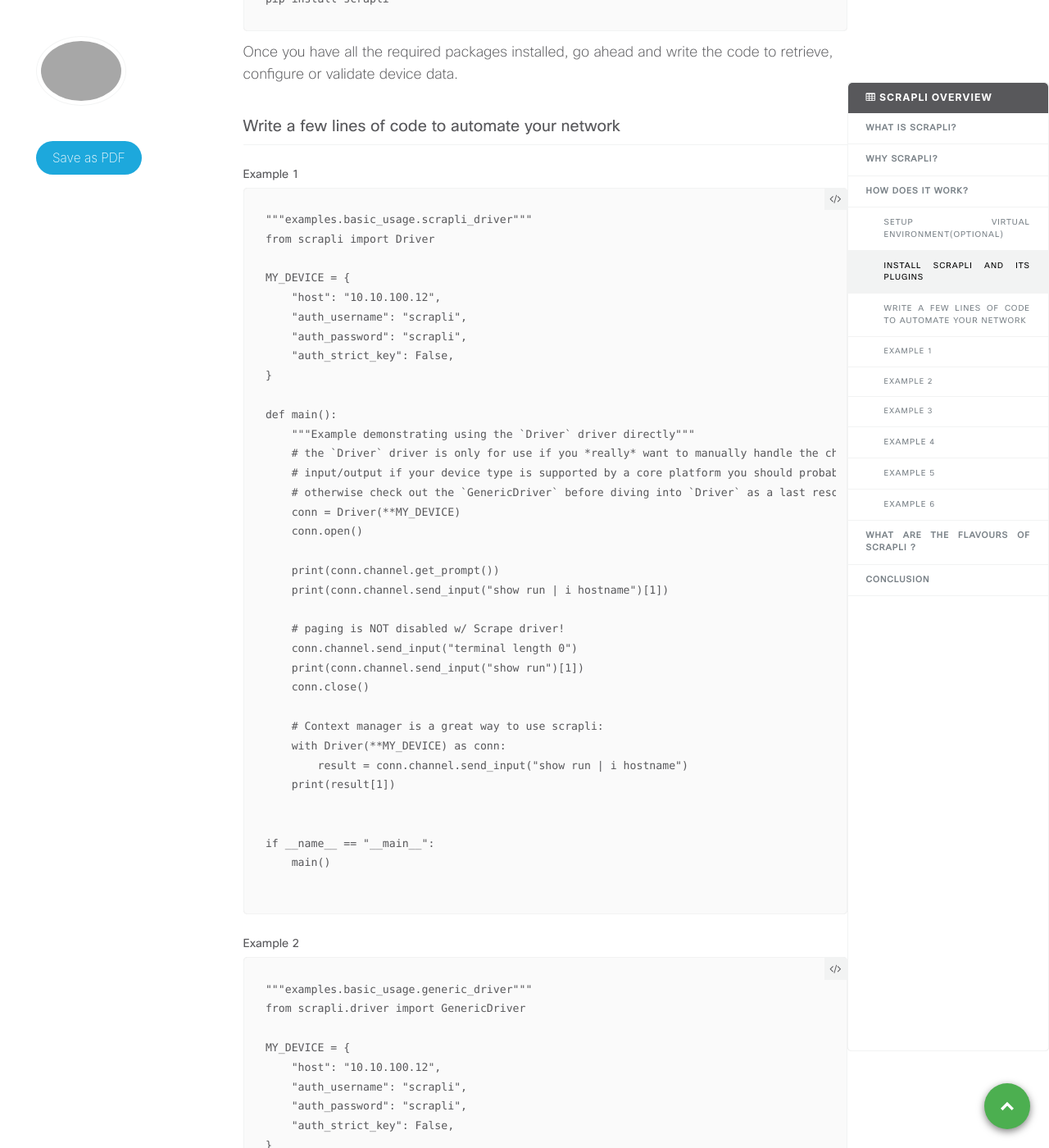
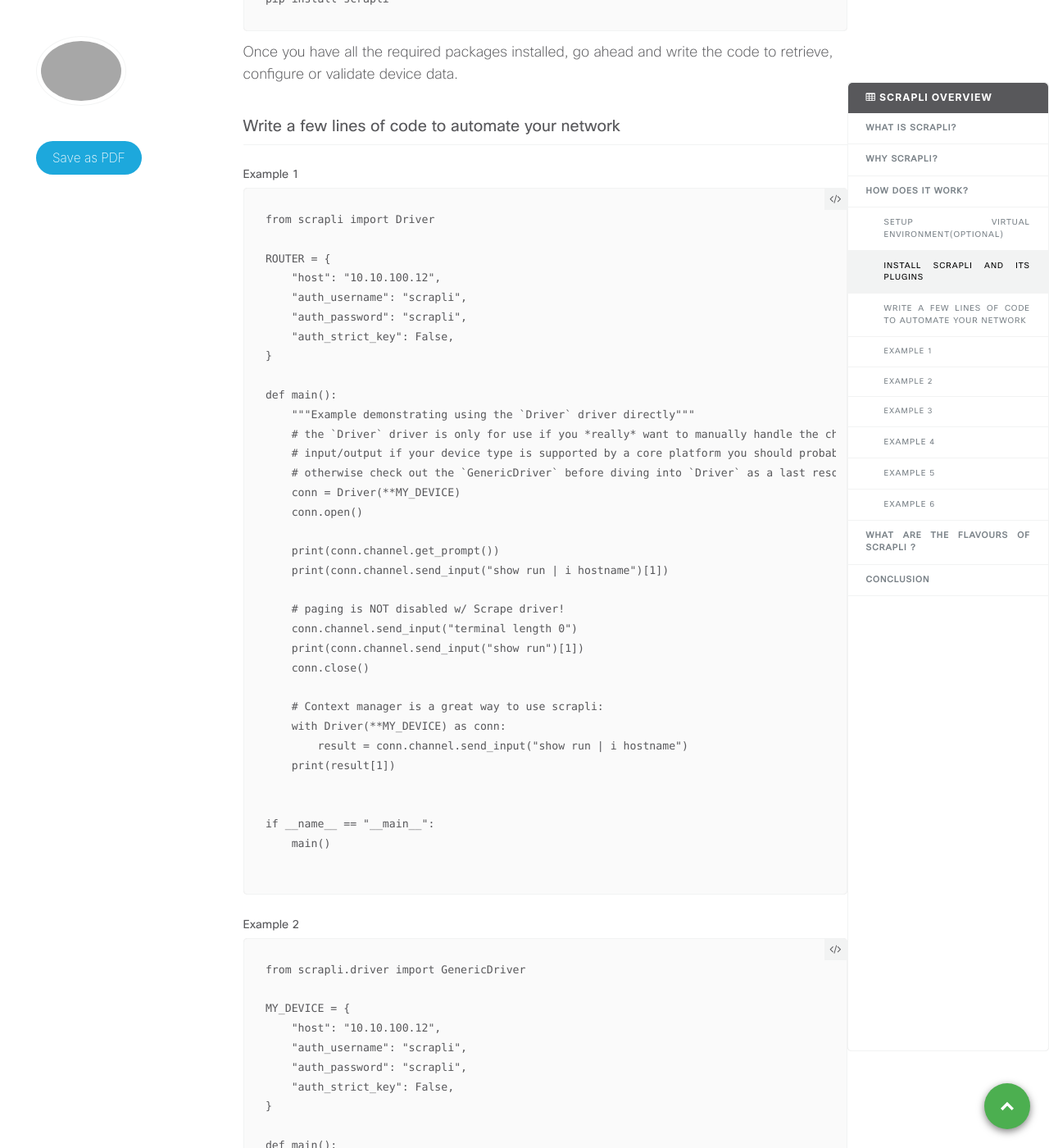
Before and after one commit to xrdocs/programmability, a Jekyll site: the page built from _tutorials/2022-02-22-scrapli-overview.md, in a window 1280 px wide and 1400 px high, scrolled down 1764 px. Shown: the whole window at 82% size. Built offline with Jekyll 4.4.1, drawn with Linux system fonts in a browser that asks for light colours; comment, search, counter and statistics services are not loaded; some of the changed text lies outside the part shown.

Commit message:
Update 2022-02-22-scrapli-overview.md

````diff
--- a/_tutorials/2022-02-22-scrapli-overview.md
+++ b/_tutorials/2022-02-22-scrapli-overview.md
@@ -52,11 +52,11 @@ Once you have all the required packages installed, go ahead and write the code t
 ### Write a few lines of code to automate your network
 
 #### Example 1
+
 ```
-"""examples.basic_usage.scrapli_driver"""
 from scrapli import Driver
 
-MY_DEVICE = {
+ROUTER = {
     "host": "10.10.100.12",
     "auth_username": "scrapli",
     "auth_password": "scrapli",
@@ -92,7 +92,6 @@ if __name__ == "__main__":
 #### Example 2
 
 ```
-"""examples.basic_usage.generic_driver"""
 from scrapli.driver import GenericDriver
 
 MY_DEVICE = {
@@ -129,7 +128,6 @@ if __name__ == "__main__":
 #### Example 3
 
 ```
-"""examples.basic_usage.iosxe_driver"""
 from scrapli.driver.core import IOSXRDriver
 
 MY_DEVICE = {
@@ -155,7 +153,6 @@ if __name__ == "__main__":
 ### Example 4
 
 ```
-"""examples.async_usage.async_iosxe_driver"""
 import asyncio
 
 from scrapli.driver.core import AsyncIOSXRDriver
@@ -185,7 +182,6 @@ if __name__ == "__main__":
 ### Example 5
 
 ```
-"""examples.async_usage.async_multiple_connections"""
 import asyncio
 
 from scrapli.driver.core import AsyncIOSXRDriver
@@ -237,7 +233,6 @@ if __name__ == "__main__":
 ### Example 6
 
 ```
-"""examples.logging.basic_logging"""
 import logging
 
 from scrapli.driver.core import IOSXRDriver
````
